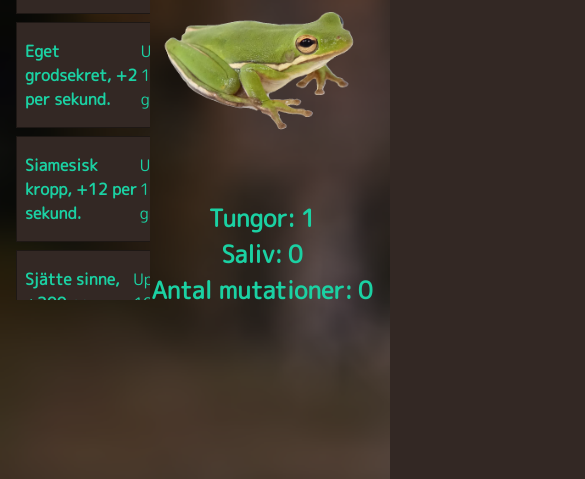
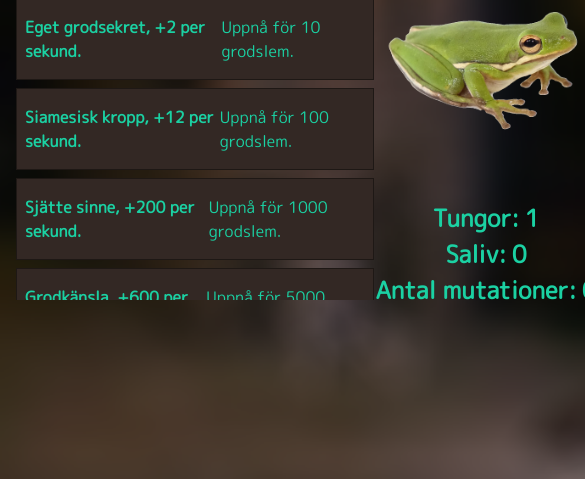
Before and after one commit to Alex-mp4/wu1-clicker, a plain HTML site: page index.html in a window 390 px wide. Shown: the part 365-844 px from the top of the page, 585 px wide, since content can reach past the window. Drawn offline with Linux system fonts and the light colour scheme.

Commit message:
🚑 Quick mobile fix

```diff
--- a/css/style.css
+++ b/css/style.css
@@ -183,15 +183,16 @@ footer {
  * knappen blir överst på sidan.
  */
 @media (max-width: 36rem) {
-   .res-hide {
-       display: none;
-   }
    .game-hud {
         flex-direction: column-reverse;
    }
    .game-button {
        width: 100%;
        justify-content: center;
+   }
+   .list {
+       width: 100%;
+       min-width: 100%;
    }
 }
 
```
